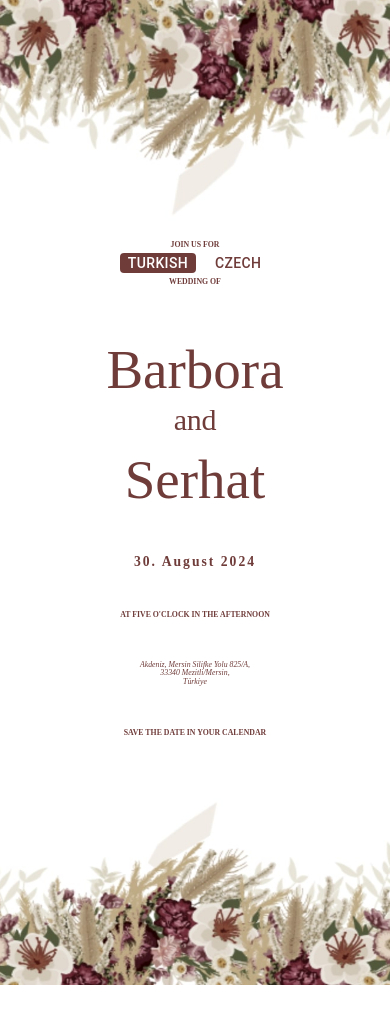
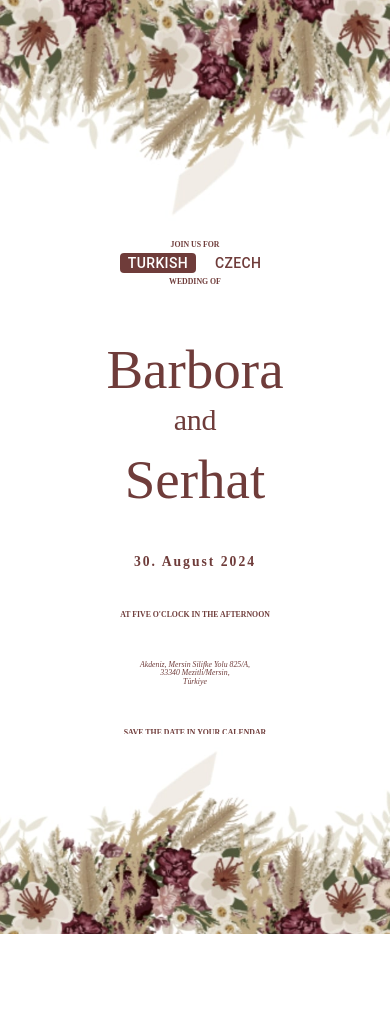
Before and after one commit to wonderunka/wonderunka.github.io, a React (Create React App) app: page /invitation in a window 390 px wide. Shown: the top 1010 px of the page. After the commit the page ends 961 px from the top, so only its background shows below. Built offline with nearby package versions, Linux system fonts and the light colour scheme.

Commit message:
updated styles for mobile screen

```diff
--- a/src/Envelope.css
+++ b/src/Envelope.css
@@ -1,9 +1,8 @@
-/* App.css */
 .envelope-container {
   display: flex;
   align-items: center;
   justify-content: center;
-  /* height: 100vh; */
+  height: 100vh;
 }
 
 .envelope-img {
--- a/src/Invitation.js
+++ b/src/Invitation.js
@@ -69,7 +69,7 @@ const InvitationPage = ({ weddingType, language, locales }) => {
         <div className="text-container subtitle2 margin-top2 uper-case margin-bottom2">
           <div className="margin-top1 margin-bottom3">{locales[language].invitation.receptionToFollow}</div>
         </div>
-        <div className="image-container-bottom" style={{ display: 'flex', alignItems: 'flex-start', justifyContent: 'center' }}>
+        <div className="image-container-bottom">
           <img
             src={design}
             alt="design-bottom"
@@ -131,14 +131,15 @@ const InvitationPage = ({ weddingType, language, locales }) => {
           }
           <div className="text-container subtitle2 margin-top2 uper-case margin-bottom2">
             <div className="margin-top1 margin-bottom3">{locales[language].invitation.receptionToFollow}</div>
+            <div className="image-container-bottom">
+              <img
+                src={design}
+                alt="design-bottom"
+                style={{ transform: 'scale(0.8) rotate(180deg)', width: '1200px', height: '250px' }}
+              />
+            </div>
           </div>
-          <div className="image-container-bottom" style={{ display: 'flex', alignItems: 'flex-start', justifyContent: 'center' }}>
-            <img
-              src={design}
-              alt="design-bottom"
-              style={{ transform: 'scale(0.8) rotate(180deg)', width: '1200px', height: '250px' }}
-            />
-          </div>
+
         </div>
       )
   );
```
